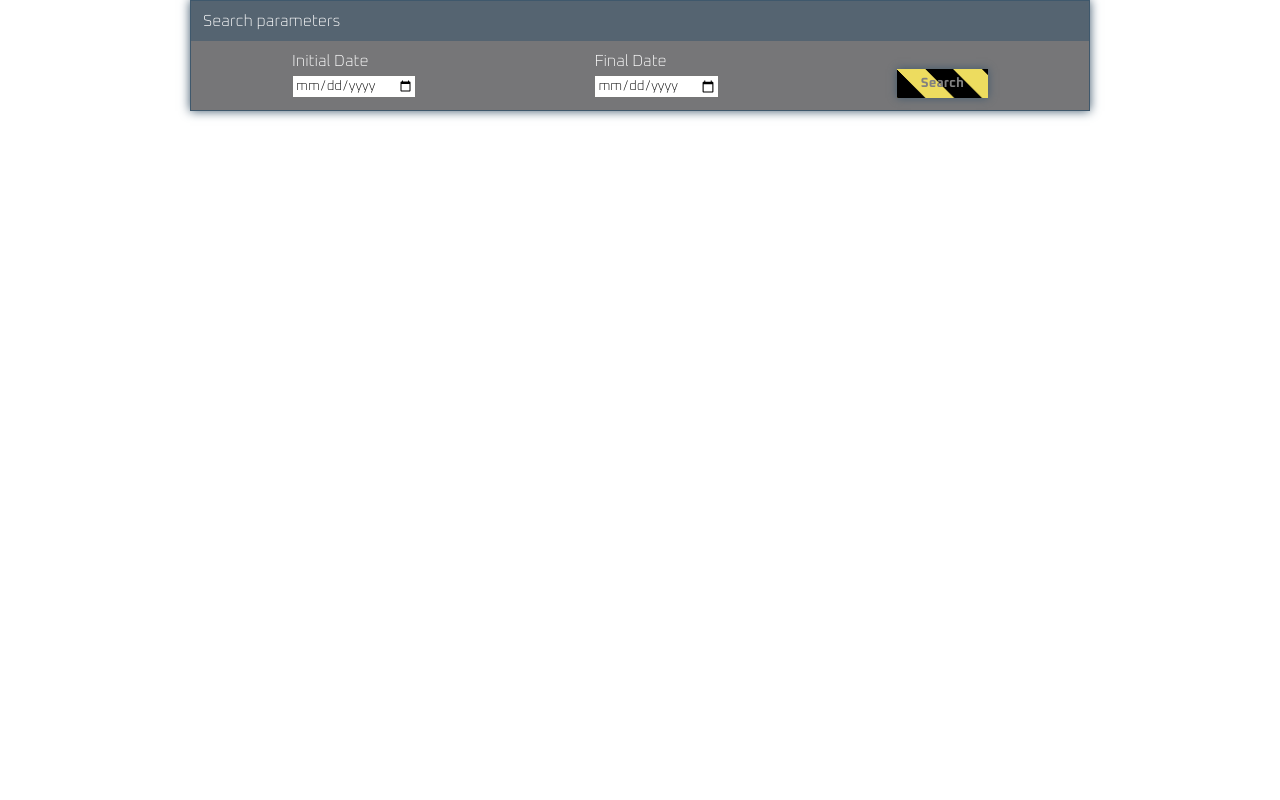
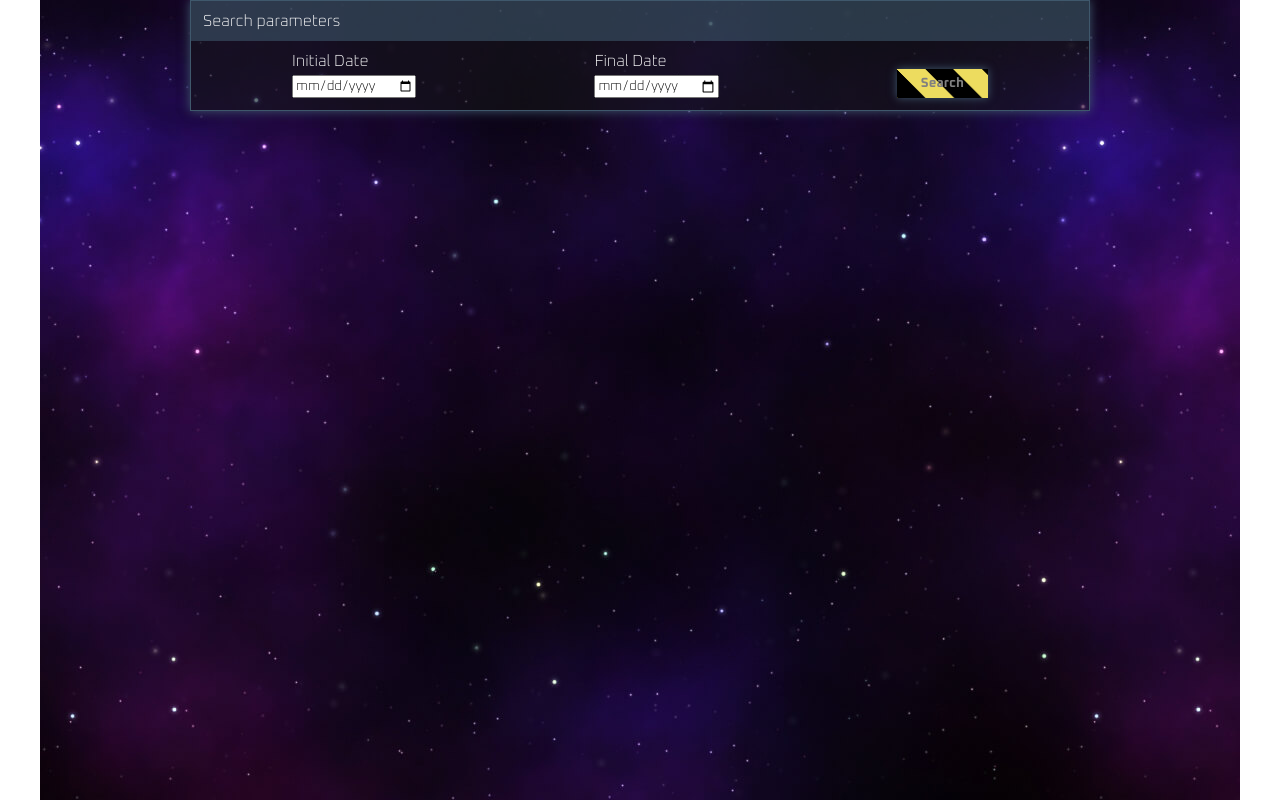
Before and after one commit to nickojs/near-earth-objects, a React (Create React App) app: page / in a window 1280 px wide. Built offline with nearby package versions, Linux system fonts and the light colour scheme.

Commit message:
Added background image to Layout

```diff
--- a/src/containers/Layout/styles.js
+++ b/src/containers/Layout/styles.js
@@ -1,7 +1,9 @@
 import styled from 'styled-components';
+import bg from '../../assets/image/background.jpg';
 
 export const Container = styled.div`
   max-width: 1200px;
   height: 100vh;
   margin: 0 auto;
+  background: url(${bg});
 `;
```
Also changed, not shown: src/assets/image/background.jpg (added).
